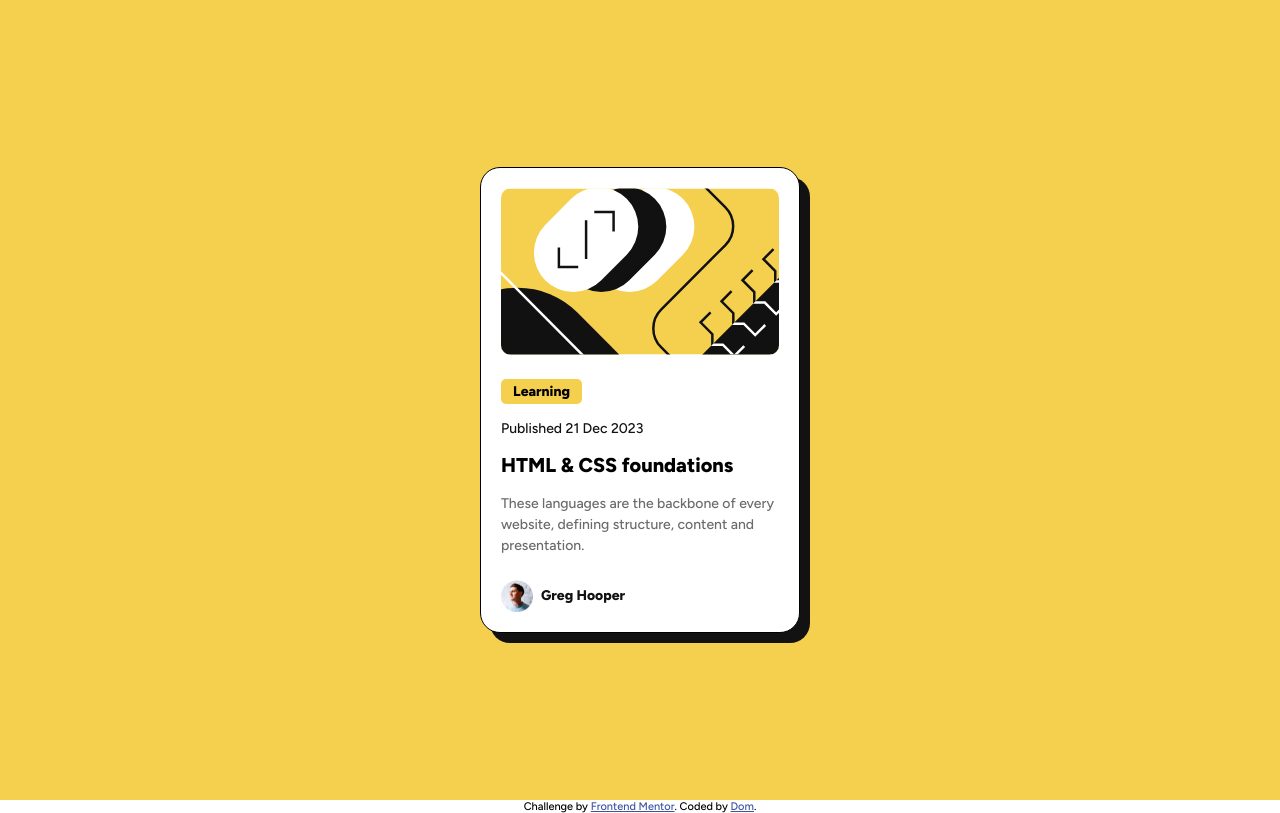
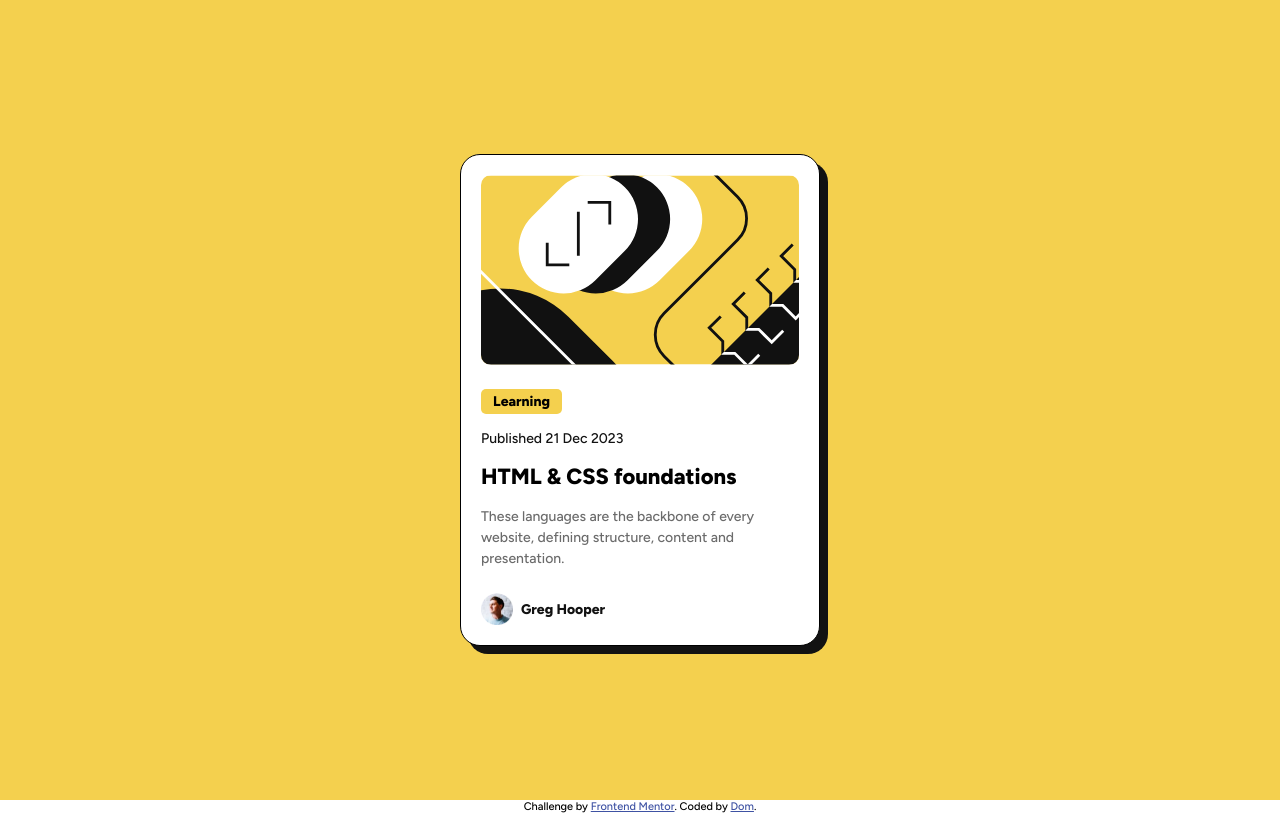
Before and after one commit to dj4815/blog-preview-card, a plain HTML site: page index.html in a window 1280 px wide. Drawn offline with Linux system fonts and the light colour scheme.

Commit message:
size adjustments

```diff
--- a/styles.css
+++ b/styles.css
@@ -16,7 +16,7 @@ p {
 
 h2 {
   font-weight: 800;
-  font-size: 20px;
+  font-size: 22px;
   margin: 1rem 0;
 }
 
@@ -31,7 +31,7 @@ h2 {
 
 .card {
   width: 100%;
-  max-width: 320px;
+  max-width: 360px;
   display: flex;
   flex-direction: column;
   justify-content: center;
@@ -40,7 +40,7 @@ h2 {
   padding: 1.25rem;
   background-color: hsl(0, 0%, 100%);
   border-radius: 20px;
-  box-shadow: 10px 10px hsla(0, 0%, 7%, 1);
+  box-shadow: 8px 8px hsla(0, 0%, 7%, 1);
 }
 
 .content {
```
Also changed, not shown: 1 other file.
